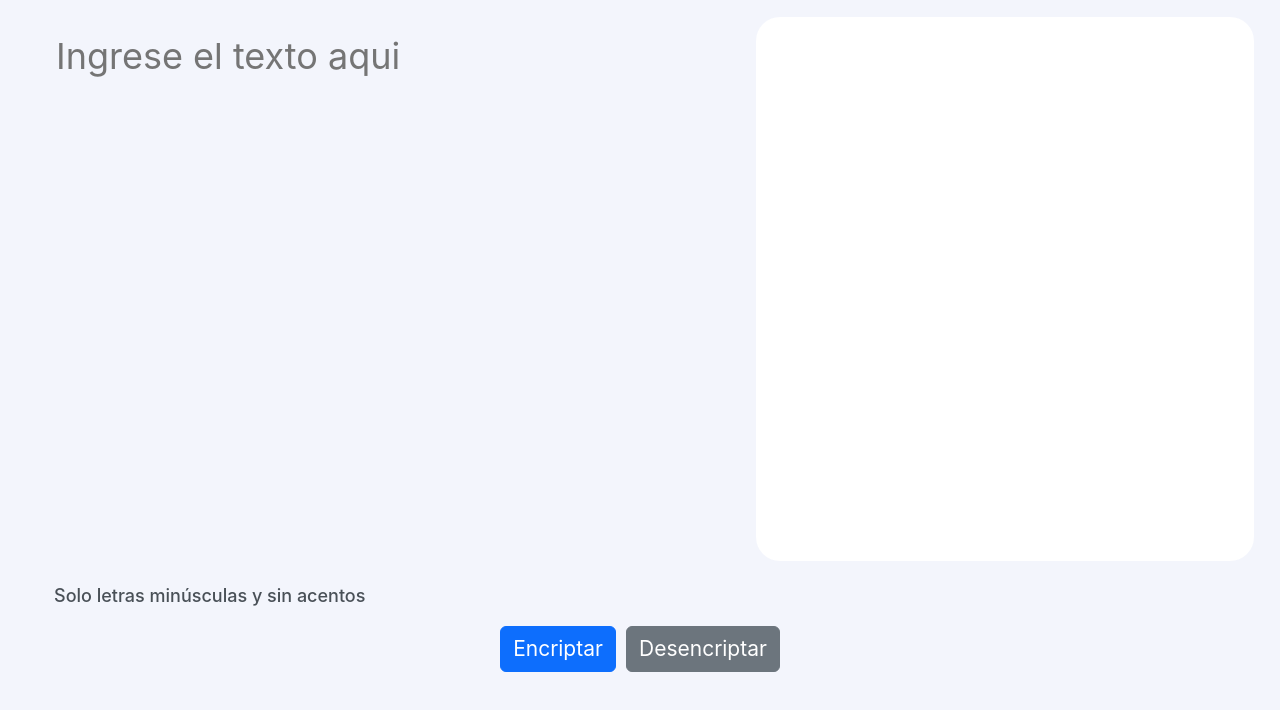
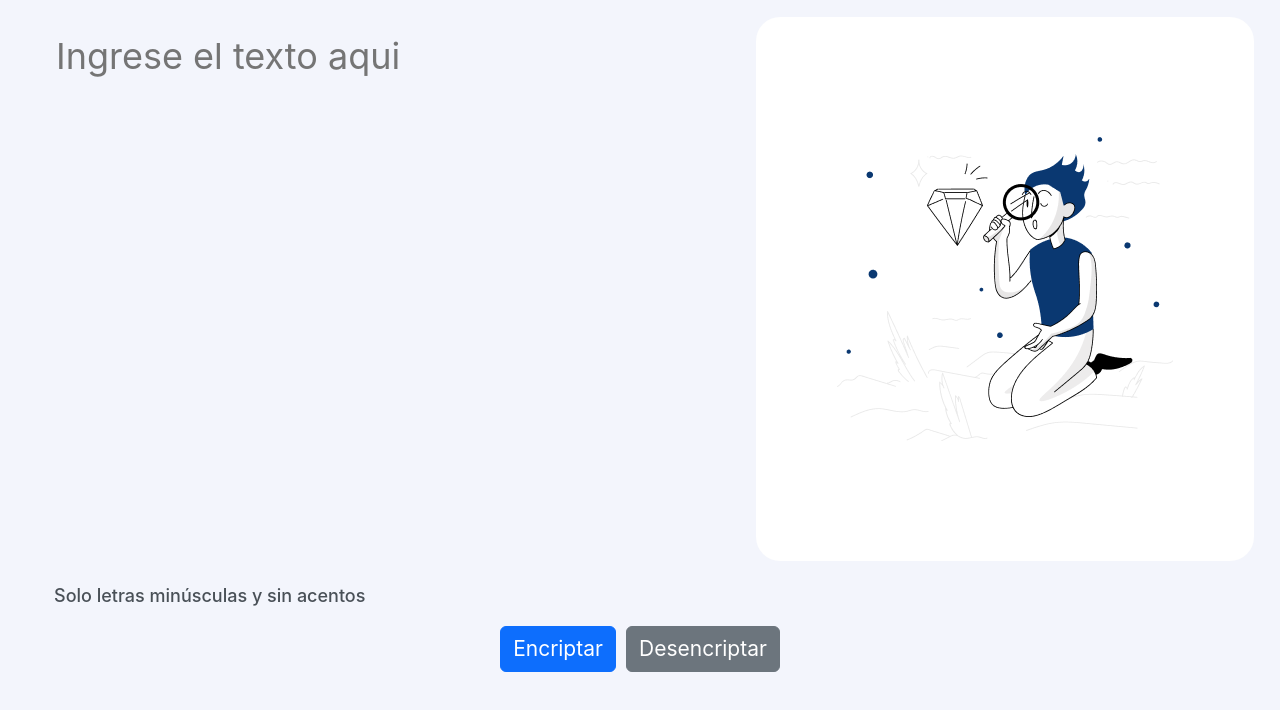
Before and after one commit to 0oAsheeo0/Challenge_OracleOne_Gr5, a plain HTML site: page index.html in a window 1280 px wide. Shown: the part 64-774 px from the top of the page. Drawn offline with nearby package versions, Linux system fonts and the light colour scheme.

Commit message:
Update style.css

```diff
--- a/style/style.css
+++ b/style/style.css
@@ -26,7 +26,7 @@ textarea{
 
 .mensaje{
     background: white;
-    background-image: url("./imagenes/muneco.png");
+    background-image: url("/imagenes/muneco.png");
     background-repeat: no-repeat;
     background-position: center;
     border: none;
```
